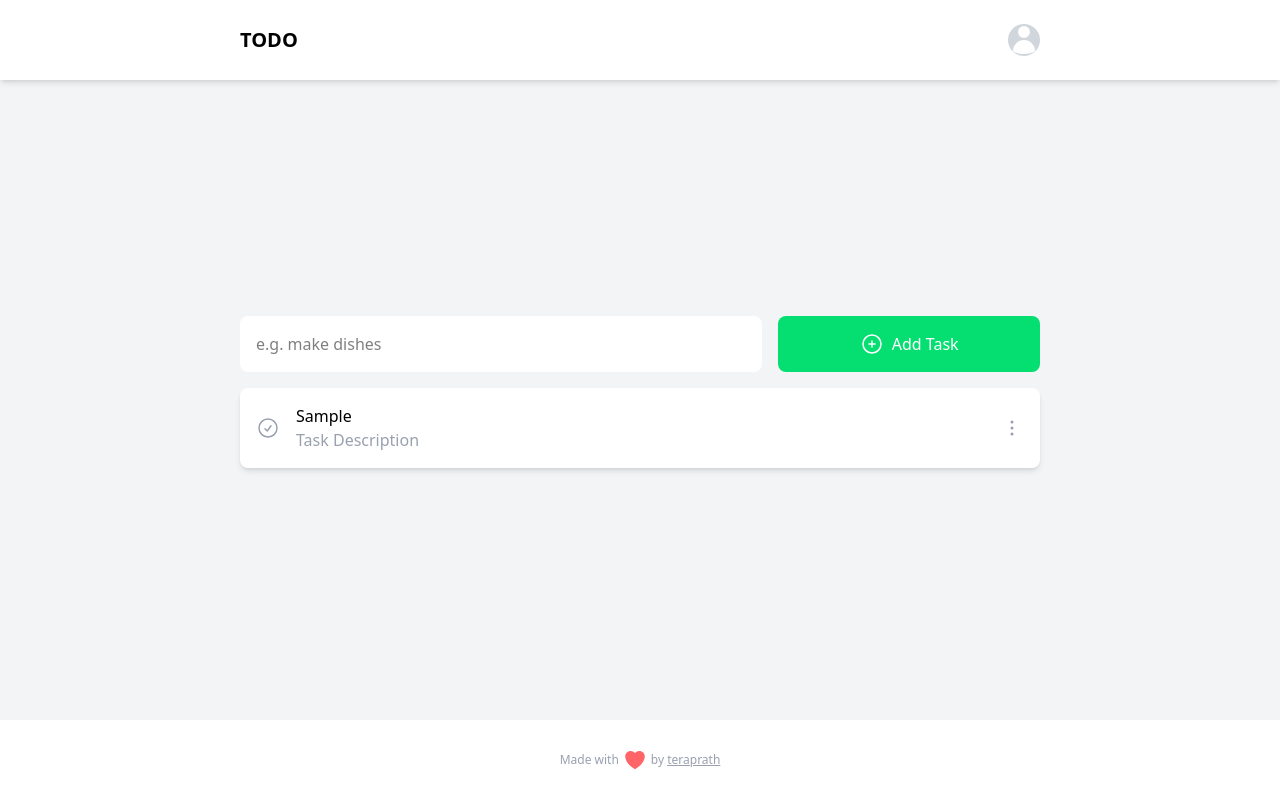
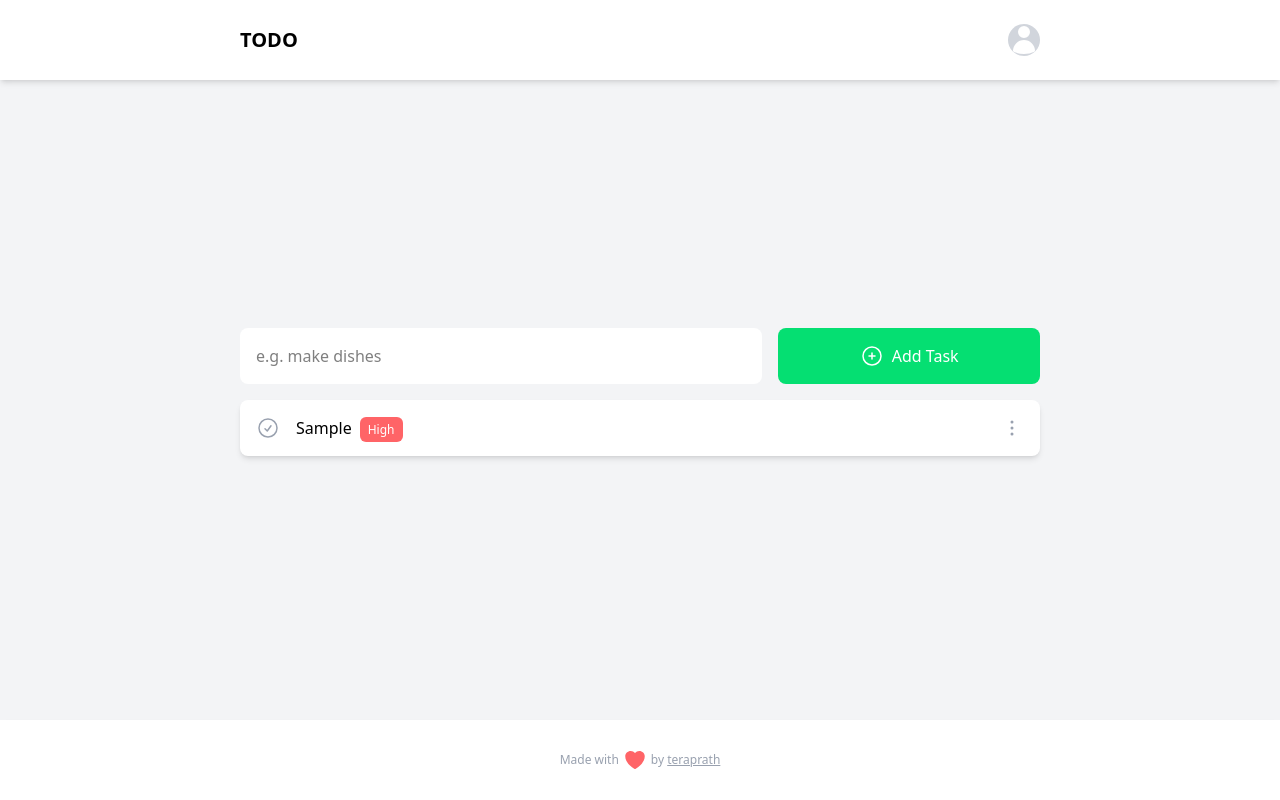
Before and after one commit to teraprath/todo-app, a React (Vite) app: page / in a window 1280 px wide. Both pictures are taken after typing "Sample" into the empty fields and a click on the button "Add Task". Built offline with nearby package versions, Linux system fonts and the light colour scheme.

Commit message:
Add Badges

```diff
--- /dev/null
+++ b/src/components/Badge.jsx
@@ -0,0 +1,24 @@
+function Badge(props) {
+
+  let style = "text-xs select-none mx-2 py-1 px-2 rounded-md ";
+
+  switch (props.priority) {
+    case "High":
+      style = style + "bg-red-400 text-white"
+      break
+    case "Medium":
+      style = style + "bg-blue-400 text-white"
+      break
+    case "Low":
+      style = style + "bg-green-400 text-white"
+      break
+    default:
+      style = style + "bg-gray-400 text-white"
+  }
+
+  return (
+    <span className={style}>{props.priority}</span>
+  )
+}
+
+export default Badge
--- a/src/components/Task.jsx
+++ b/src/components/Task.jsx
@@ -1,6 +1,8 @@
 import { EllipsisVerticalIcon } from "@heroicons/react/24/solid"
 import { CheckCircleIcon as OpenIcon } from "@heroicons/react/24/outline"
 import { CheckCircleIcon as ClosedIcon } from "@heroicons/react/24/solid"
+
+import Badge from "./Badge"
 
 function Task(props) {
 
@@ -20,13 +22,16 @@ function Task(props) {
       <div className="flex space-x-4">
         <button onClick={toggleTask}>
           {props.task.closed
-            ? <ClosedIcon className="text-green-400 hover:text-green-500 size-6 transition-all duration-200" />
-            : <OpenIcon className="text-gray-400 hover:text-green-400 size-6 transition-all duration-200" />
+            ? <ClosedIcon className="text-green-400 hover:text-green-500 size-6 cursor-pointer transition-all duration-200" />
+            : <OpenIcon className="text-gray-400 hover:text-green-400 size-6 cursor-pointer transition-all duration-200" />
           }
         </button>
         <div>
-          <p className={props.task.closed ? "line-through" : ""}>{props.task.title}</p>
-          <p className="text-gray-400">Task Description</p>
+          <p className={props.task.closed ? "line-through" : ""}>
+            {props.task.title}
+            {!props.task.closed && <Badge priority={props.task.priority} />}
+          </p>
+          {!props.task.closed && props.deadline != null && <p className="text-gray-400">No deadline</p>}
         </div>
       </div>
       <button className="text-gray-400 hover:text-black cursor-pointer transition-all duration-200">
--- a/src/components/TaskContainer.jsx
+++ b/src/components/TaskContainer.jsx
@@ -13,7 +13,7 @@ function TaskContainer(props) {
           {
             id: uuid(),
             title: data.get("task-title"),
-            priority: 0,
+            priority: "High",
             deadline: null,
             closed: false
           }
```
